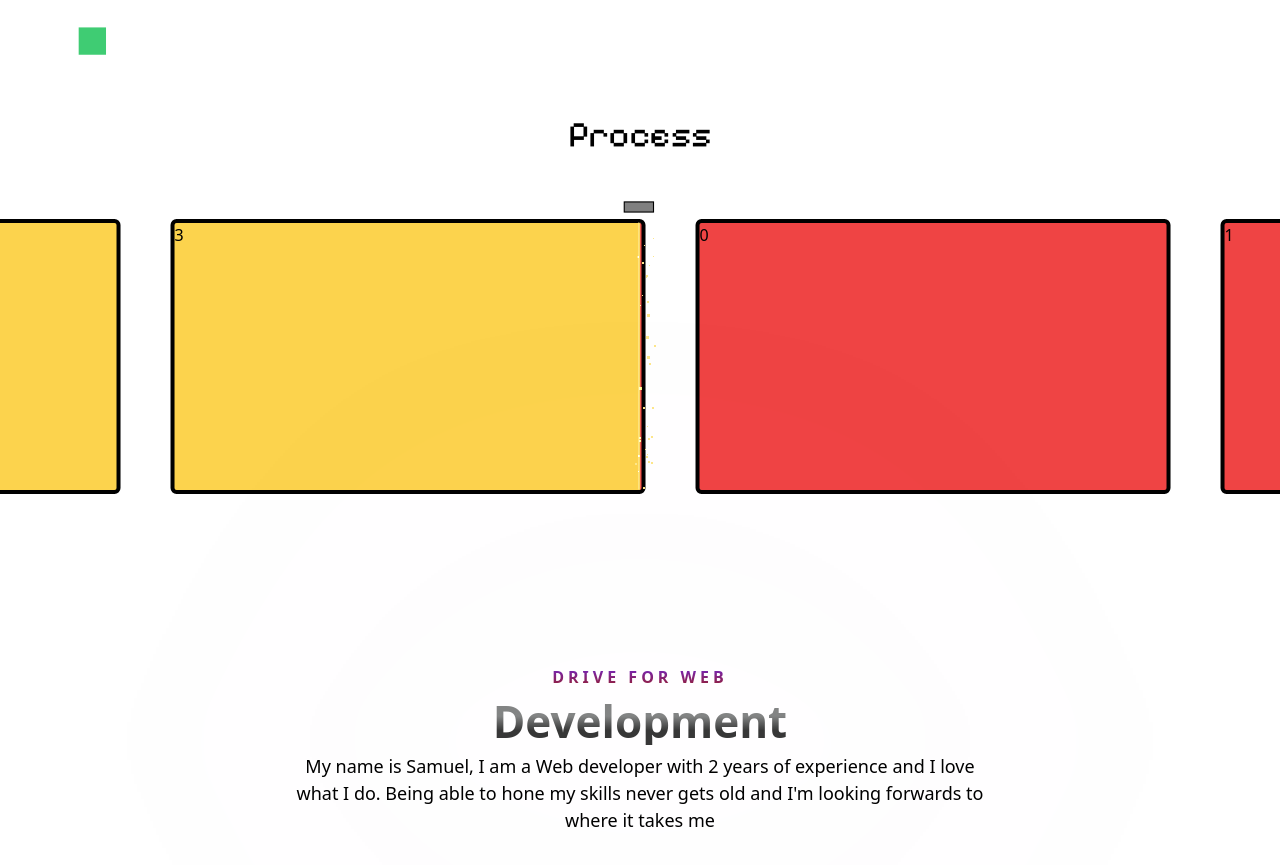
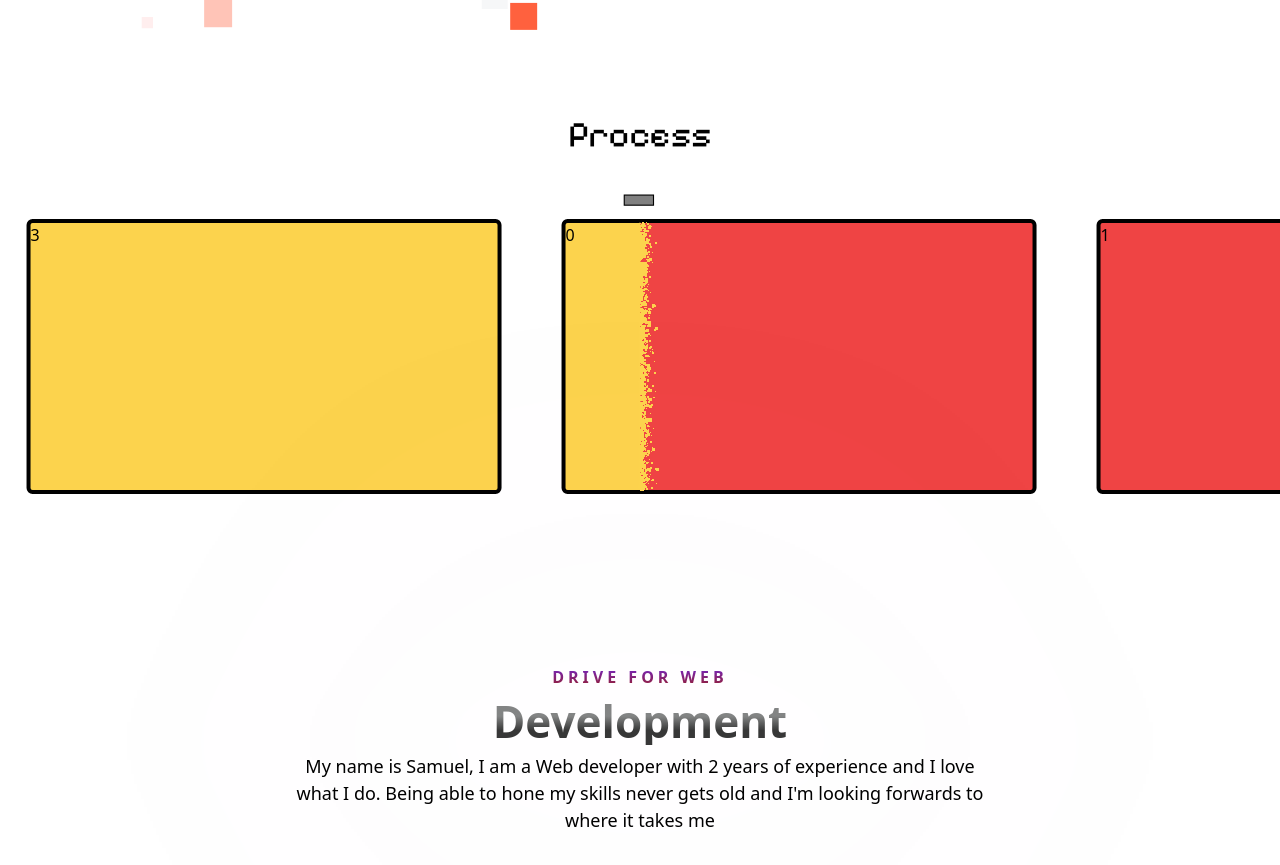
Before and after one commit to Baranuel/portfolio-final, a Next.js app: page / in a window 1280 px wide. Shown: the part 573-1438 px from the top of the page. Built offline with nearby package versions, Linux system fonts and the light colour scheme; no server answers; the database is empty.

Commit message:
remove bright color

```diff
--- a/src/app/_Components/Carousel/Beam.ts
+++ b/src/app/_Components/Carousel/Beam.ts
@@ -18,11 +18,11 @@ export class Beam {
         centerX + this.distance,
         0
       );
-      gradient.addColorStop(0, 'rgba(253, 230, 138, 1)');
-      gradient.addColorStop(0.5, 'rgba(253, 230, 138, 0.3)');
-      gradient.addColorStop(0.8, 'rgba(253, 230, 138, 0.1)');
-      gradient.addColorStop(0.9, 'rgba(253, 230, 138, 0.0)');
-      gradient.addColorStop(1, 'rgba(253, 230, 138, 0)');
+      gradient.addColorStop(0, 'rgba(252, 211, 77, 1)');
+      gradient.addColorStop(0.5, 'rgba(252, 211, 77, 0.7)');
+      gradient.addColorStop(0.8, 'rgba(252, 211, 77, 0.1)');
+      gradient.addColorStop(0.9, 'rgba(252, 211, 77, 0.0)');
+      gradient.addColorStop(1, 'rgba(252, 211, 77, 0)');
       return gradient;
     }
 
--- a/src/app/_Components/Carousel/Canvas.tsx
+++ b/src/app/_Components/Carousel/Canvas.tsx
@@ -14,17 +14,17 @@ export const Canvas = ({isVisible, beamHeight}: {isVisible: boolean, beamHeight:
 
   const canvasRef = useRef<HTMLCanvasElement>(null);
   const particlesRef = useRef<Particle[]>([]);
-  const beamRef = useRef<Beam>(new Beam(4, beamHeight, distanceRef.get()));
+  const beamRef = useRef<Beam>(new Beam(1, beamHeight, distanceRef.get()));
 
   useEffect(() => {
     // Animate particle count based on visibility
     animate(particleCount, isVisible ? 60 : 0, { // Increased particle count
-      duration: 0.5,
+      duration: 0.3,
       ease: "easeInOut"
     });
 
-    animate(distanceRef, isVisible ? 20 : 0, {
-      duration: 0.4,
+    animate(distanceRef, isVisible ? 1 : 0, {
+      duration: 0.2,
       ease: "linear",
     });
   }, [distanceRef, isVisible, particleCount]);
@@ -58,14 +58,14 @@ export const Canvas = ({isVisible, beamHeight}: {isVisible: boolean, beamHeight:
       for(let i = 0; i < particlesToCreate; i++) {
 
         const offset = (Math.random() + Math.random() + Math.random()) / 3; // makes particles more concentrated around the center
-        const x = centerX + (offset - 0.5) * 20;
+        const x = centerX + (offset - 0.5) * 2;
 
-        particles.push(new Particle(x, beamStartY + (Math.random() * beam.height), 'white'));
+        particles.push(new Particle(x, beamStartY + (Math.random() * beam.height), 'rgba(252, 211, 77, 1)'));
       }
 
       // Draw beam
+      beam.update(distanceRef.get(), beamHeight);
       beam.draw(ctx, centerX, beamStartY);
-      beam.update(distanceRef.get(), beamHeight);
 
       particles.forEach((particle, i) => {
         particle.update(deltaTime);
--- a/src/app/_Components/Carousel/Carousel.tsx
+++ b/src/app/_Components/Carousel/Carousel.tsx
@@ -27,8 +27,8 @@ export const Carousel = () => {
 
   // Carousel Settings
   const BEAM_HEIGHT = typeof window !== 'undefined' && window.innerWidth > 768 ? (275-8) :(200 - 8);
-  const ANIMATION_DURATION = 20;
-  const ITEM_GAP = 40;
+  const ANIMATION_DURATION = 25;
+  const ITEM_GAP = 60;
 
 
   const checkVisibility = useCallback(() => {
@@ -77,7 +77,7 @@ export const Carousel = () => {
     const Stripe =  ({ clipPathClass, version }: CarouselStripeProps) => (
       <div
         className={cn(
-          "absolute top-0 left-0 gap-[50px] whitespace-nowrap w-full h-full flex ",
+          "absolute top-0 left-0 gap-[60px] whitespace-nowrap w-full h-full flex ",
           clipPathClass
         )}
       >
@@ -87,7 +87,7 @@ export const Carousel = () => {
             variants={desktopVariants}
             initial="initial"
             animate="animate"
-            className="w-max h-full flex items-center cursor-grab gap-[50px] active:cursor-grabbing"
+            className="w-max h-full flex items-center cursor-grab gap-[60px] active:cursor-grabbing"
           >
             {Array.from({ length: CAROUSEL_CONFIG.itemCounts.items }).map((_, index) => (
               <div
--- a/src/app/_Components/Carousel/Particle.ts
+++ b/src/app/_Components/Carousel/Particle.ts
@@ -10,7 +10,7 @@ export class Particle {
 
     constructor(x: number, y: number, color: string) {
       this.initialX = x;
-      this.x = x;
+      this.x = x
       this.y = y;
       // Randomize initial velocity based on distance from center
       const distanceMultiplier = Math.random() * 0.3 + 0.1; // Slower near center
@@ -22,10 +22,9 @@ export class Particle {
     }
 
     draw(ctx: CanvasRenderingContext2D) {
+      // ctx.globalCompositeOperation = 'lighter'
 
-      ctx.globalCompositeOperation = 'lighter'
-      // Draw main particle with distance-based opacity
-      ctx.fillStyle = `rgba(253, 230, 138, 1)`;
+      ctx.fillStyle = this.color;
       ctx.fillRect(
         Math.floor(this.x),
         Math.floor(this.y),
```
